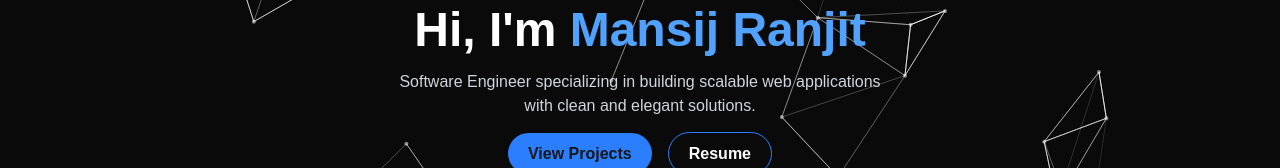
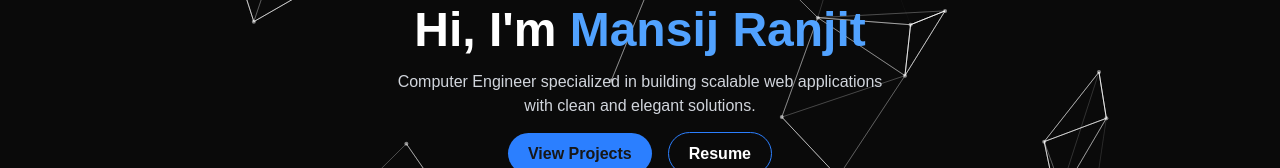
Before and after one commit to MansijCodes/Portfolio, a Next.js app: page / in a window 1280 px wide. Shown: the part 484-652 px from the top of the page. Built offline with nearby package versions, Linux system fonts and the light colour scheme.

Commit message:
update info

```diff
--- a/app/components/Experience.jsx
+++ b/app/components/Experience.jsx
@@ -5,7 +5,7 @@ const experienceData = [
   {
     role: 'Software Engineering Consultant',
     company: 'Harness',
-    period: '2025 March- Present',
+    period: '2025 May- Present',
     description: [
       ' Maintain and build features for 2 main marketing sites – harness.io & traceable.ai',
       ' Support microsites for events, campaigns, and product launches',
--- a/app/components/Hero.jsx
+++ b/app/components/Hero.jsx
@@ -60,8 +60,8 @@ export default function Hero() {
         transition={{ delay: 0.5, duration: 1 }}
         className='text-gray-300 max-w-lg'
       >
-        Software Engineer specializing in building scalable web applications
-        with clean and elegant solutions.
+        Computer Engineer specialized in building scalable web applications with
+        clean and elegant solutions.
       </motion.p>
       <div className='mt-6 space-x-4'>
         <a
--- a/app/components/Skills.jsx
+++ b/app/components/Skills.jsx
@@ -6,7 +6,7 @@ const skills = [
   { name: 'React', icon: '/react.png', href: 'https://react.dev/' },
   { name: 'Node.js', icon: '/node.png', href: 'https://nodejs.org/en' },
   { name: 'Webflow', icon: '/webflow.svg', href: 'https://webflow.com/' },
-  { name: 'Shopify', icon: '/shopify.png', href: 'https://react.dev/' },
+  { name: 'Shopify', icon: '/shopify.png', href: 'https://www.shopify.com/nl' },
   { name: 'Phaser', icon: '/phaser.png', href: 'https://phaser.io/' },
   {
     name: 'AWS Lambda',
--- a/app/layout.js
+++ b/app/layout.js
@@ -12,8 +12,8 @@ const geistMono = Geist_Mono({
 });
 
 export const metadata = {
-  title: 'Mansij Ranjit | Software Engineer',
-  description: 'Portfolio of Mansij Ranjit - Software Engineer',
+  title: 'Mansij Ranjit | Computer Engineer',
+  description: 'Portfolio of Mansij Ranjit - Computer Engineer',
 };
 
 export default function RootLayout({ children }) {
```
